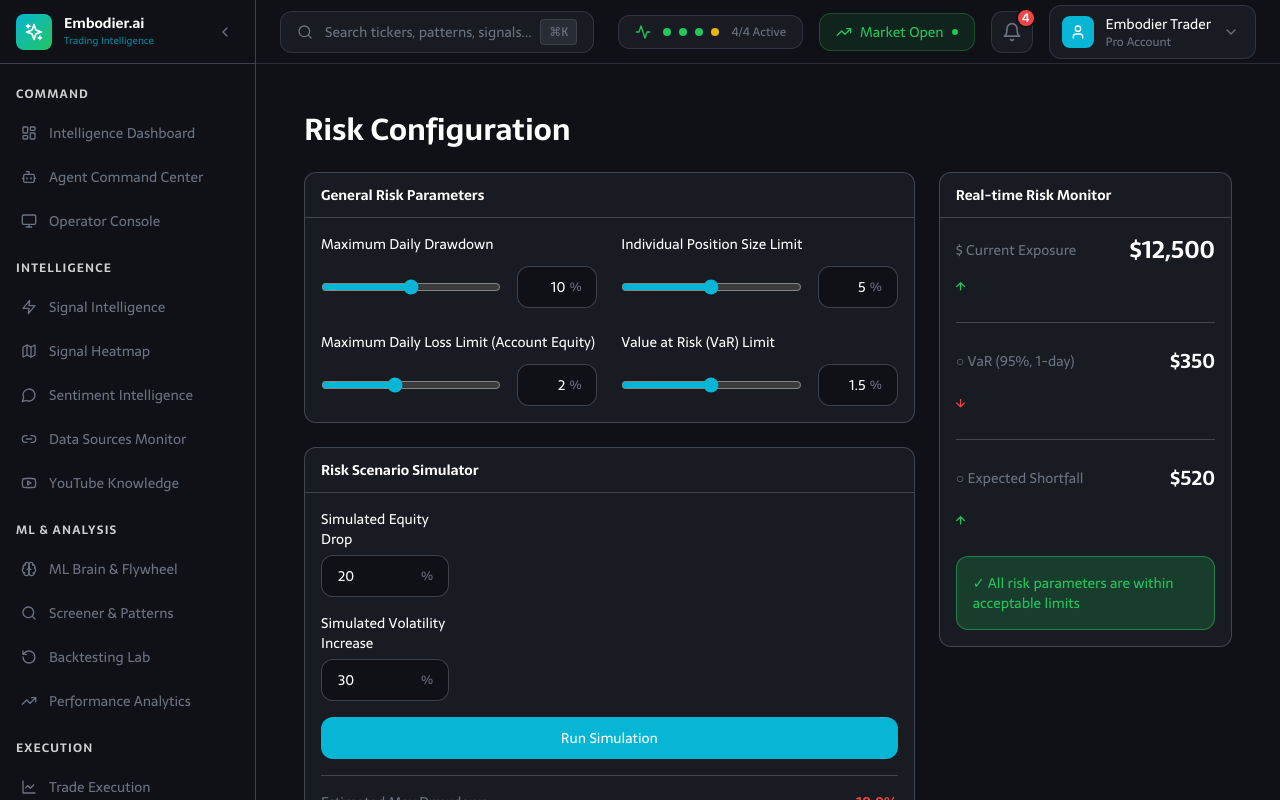
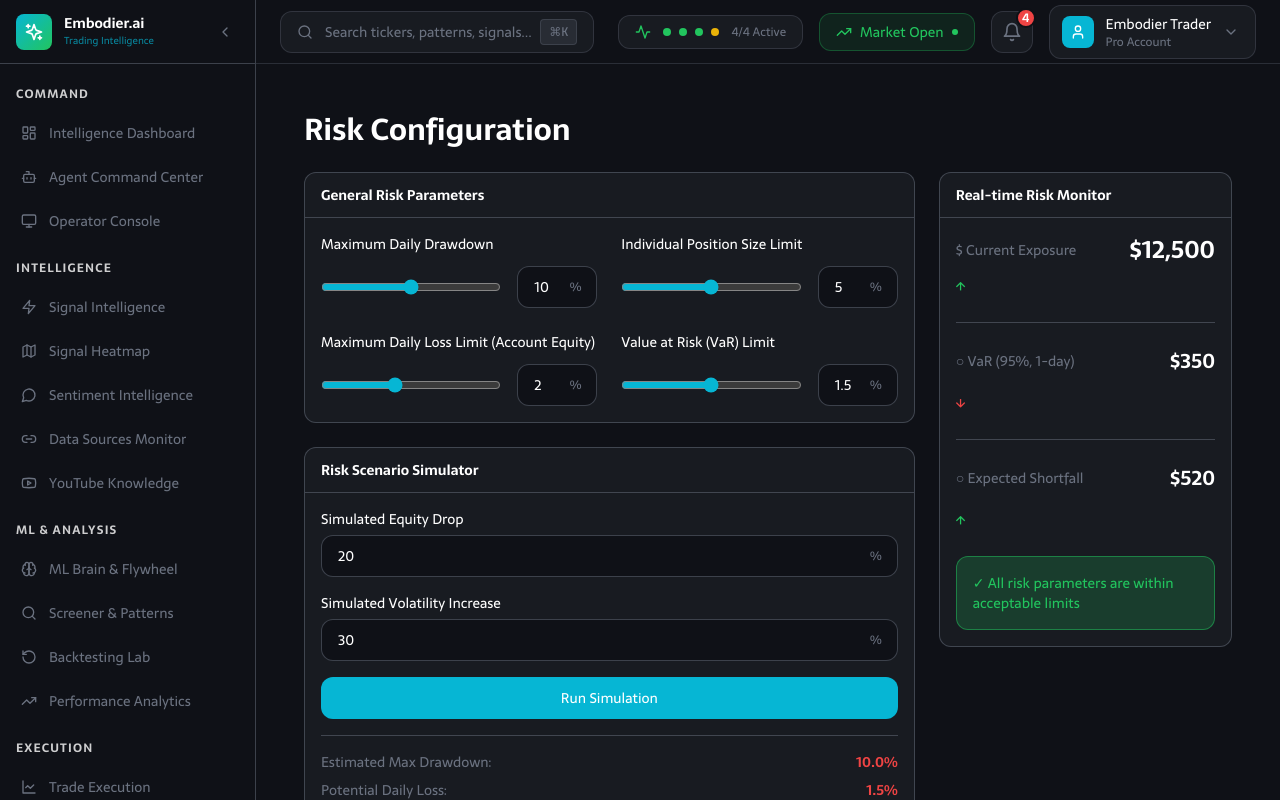
Before and after one commit to Espenator/elite-trading-system, a React (Vite) app in the folder frontend-v2/: page /risk in a window 1280 px wide. Shown: the top 800 px of the page. Built offline with nearby package versions, Linux system fonts and the light colour scheme; the HTML template or start-up script is replaced by a standard one.

Commit message:
style: Refactor CSS and component styles for improved consistency and user experience across the application

```diff
--- a/frontend-v2/src/components/ui/Toggle.jsx
+++ b/frontend-v2/src/components/ui/Toggle.jsx
@@ -34,8 +34,8 @@ export default function Toggle({
       >
         <span
           className={clsx(
-            'pointer-events-none inline-block h-5 w-5 rounded-full bg-white shadow ring-0 transition translate-x-0.5 mt-0.5',
-            checked && 'translate-x-5'
+            'pointer-events-none inline-block h-5 w-5 rounded-full bg-white shadow ring-0 transition translate-x-0.5 mt-[1px]',
+            checked && 'translate-x-[21px]'
           )}
         />
       </button>
--- a/frontend-v2/src/index.css
+++ b/frontend-v2/src/index.css
@@ -3,7 +3,11 @@
 @tailwind utilities;
 
 :root {
-  font-family: 'Sarala', system-ui, -apple-system, sans-serif;
+  font-family:
+    "Sarala",
+    system-ui,
+    -apple-system,
+    sans-serif;
 }
 
 /* Custom scrollbar */
@@ -18,20 +22,18 @@
 
 ::-webkit-scrollbar-thumb {
   background: #6b7280;
-  border-radius: 4px;
+  appearance: none;
+  margin: 0;
+  height: 0;
+  width: 0;
+  opacity: 0;
+  pointer-events: none;
+  position: absolute;
 }
 
-::-webkit-scrollbar-thumb:hover {
-  background: #9ca3af;
-}
-
-/* Glow effects */
-.glow-green {
-  box-shadow: 0 0 20px rgba(34, 197, 94, 0.3);
-}
-
-.glow-red {
-  box-shadow: 0 0 20px rgba(239, 68, 68, 0.3);
+input[type="number"] {
+  -moz-appearance: textfield;
+  appearance: textfield;
 }
 
 /* Card hover effects */
@@ -45,7 +47,8 @@
 }
 
 @keyframes pulse-live {
-  0%, 100% {
+  0%,
+  100% {
     opacity: 1;
   }
   50% {
@@ -62,3 +65,21 @@
 .table-row-hover {
   @apply transition-colors hover:bg-secondary/20 cursor-pointer;
 }
+
+/* Hide number input spin buttons (Chrome, Safari, Edge, Firefox) */
+input[type="number"]::-webkit-outer-spin-button,
+input[type="number"]::-webkit-inner-spin-button {
+  -webkit-appearance: none;
+  appearance: none;
+  margin: 0;
+  height: 0;
+  width: 0;
+  opacity: 0;
+  pointer-events: none;
+  position: absolute;
+}
+
+input[type="number"] {
+  -moz-appearance: textfield;
+  appearance: textfield;
+}
--- a/frontend-v2/src/pages/RiskIntelligence.jsx
+++ b/frontend-v2/src/pages/RiskIntelligence.jsx
@@ -1,7 +1,7 @@
-import React, { useState } from 'react';
-import Card from '../components/ui/Card';
-import TextField from '../components/ui/TextField';
-import Button from '../components/ui/Button';
+import React, { useState } from "react";
+import Card from "../components/ui/Card";
+import TextField from "../components/ui/TextField";
+import Button from "../components/ui/Button";
 
 const RiskIntelligence = () => {
   const [maxDrawdown, setMaxDrawdown] = useState(10);
@@ -12,7 +12,10 @@ const RiskIntelligence = () => {
   const [volatilityIncrease, setVolatilityIncrease] = useState(30);
 
   const handleRunSimulation = () => {
-    console.log('Running risk simulation with:', { equityDrop, volatilityIncrease });
+    console.log("Running risk simulation with:", {
+      equityDrop,
+      volatilityIncrease,
+    });
   };
 
   return (
@@ -27,7 +30,9 @@ const RiskIntelligence = () => {
           <Card title="General Risk Parameters">
             <div className="grid grid-cols-1 md:grid-cols-2 gap-6">
               <div>
-                <label className="block text-sm font-medium text-white mb-3">Maximum Daily Drawdown</label>
+                <label className="block text-sm font-medium text-white mb-3">
+                  Maximum Daily Drawdown
+                </label>
                 <div className="flex items-center gap-4">
                   <input
                     type="range"
@@ -37,25 +42,49 @@ const RiskIntelligence = () => {
                     onChange={(e) => setMaxDrawdown(parseFloat(e.target.value))}
                     className="flex-1 accent-primary"
                   />
-                  <TextField type="number" value={maxDrawdown} onChange={(e) => setMaxDrawdown(parseFloat(e.target.value) || 0)} suffix="%" className="w-20" inputClassName="text-right w-16" />
+                  <TextField
+                    type="number"
+                    value={maxDrawdown}
+                    onChange={(e) =>
+                      setMaxDrawdown(parseFloat(e.target.value) || 0)
+                    }
+                    suffix="%"
+                    className="w-20"
+                    inputClassName="w-16"
+                  />
                 </div>
               </div>
               <div>
-                <label className="block text-sm font-medium text-white mb-3">Individual Position Size Limit</label>
+                <label className="block text-sm font-medium text-white mb-3">
+                  Individual Position Size Limit
+                </label>
                 <div className="flex items-center gap-4">
                   <input
                     type="range"
                     min="0"
                     max="10"
                     value={positionSizeLimit}
-                    onChange={(e) => setPositionSizeLimit(parseFloat(e.target.value))}
+                    onChange={(e) =>
+                      setPositionSizeLimit(parseFloat(e.target.value))
+                    }
                     className="flex-1 accent-primary"
                   />
-                  <TextField type="number" value={positionSizeLimit} onChange={(e) => setPositionSizeLimit(parseFloat(e.target.value) || 0)} suffix="%" className="w-20" inputClassName="text-right w-16" />
+                  <TextField
+                    type="number"
+                    value={positionSizeLimit}
+                    onChange={(e) =>
+                      setPositionSizeLimit(parseFloat(e.target.value) || 0)
+                    }
+                    suffix="%"
+                    className="w-20"
+                    inputClassName="w-16"
+                  />
                 </div>
               </div>
               <div>
-                <label className="block text-sm font-medium text-white mb-3">Maximum Daily Loss Limit (Account Equity)</label>
+                <label className="block text-sm font-medium text-white mb-3">
+                  Maximum Daily Loss Limit (Account Equity)
+                </label>
                 <div className="flex items-center gap-4">
                   <input
                     type="range"
@@ -63,14 +92,28 @@ const RiskIntelligence = () => {
                     max="5"
                     step="0.5"
                     value={maxDailyLoss}
-                    onChange={(e) => setMaxDailyLoss(parseFloat(e.target.value))}
+                    onChange={(e) =>
+                      setMaxDailyLoss(parseFloat(e.target.value))
+                    }
                     className="flex-1 accent-primary"
                   />
-                  <TextField type="number" value={maxDailyLoss} onChange={(e) => setMaxDailyLoss(parseFloat(e.target.value) || 0)} step="0.1" suffix="%" className="w-20" inputClassName="text-right w-16" />
+                  <TextField
+                    type="number"
+                    value={maxDailyLoss}
+                    onChange={(e) =>
+                      setMaxDailyLoss(parseFloat(e.target.value) || 0)
+                    }
+                    step="0.1"
+                    suffix="%"
+                    className="w-20"
+                    inputClassName="w-16"
+                  />
                 </div>
               </div>
               <div>
-                <label className="block text-sm font-medium text-white mb-3">Value at Risk (VaR) Limit</label>
+                <label className="block text-sm font-medium text-white mb-3">
+                  Value at Risk (VaR) Limit
+                </label>
                 <div className="flex items-center gap-4">
                   <input
                     type="range"
@@ -81,7 +124,17 @@ const RiskIntelligence = () => {
                     onChange={(e) => setVarLimit(parseFloat(e.target.value))}
                     className="flex-1 accent-primary"
                   />
-                  <TextField type="number" value={varLimit} onChange={(e) => setVarLimit(parseFloat(e.target.value) || 0)} step="0.1" suffix="%" className="w-20" inputClassName="text-right w-16" />
+                  <TextField
+                    type="number"
+                    value={varLimit}
+                    onChange={(e) =>
+                      setVarLimit(parseFloat(e.target.value) || 0)
+                    }
+                    step="0.1"
+                    suffix="%"
+                    className="w-20"
+                    inputClassName="w-16"
+                  />
                 </div>
               </div>
             </div>
@@ -89,17 +142,46 @@ const RiskIntelligence = () => {
 
           <Card title="Risk Scenario Simulator">
             <div className="space-y-4">
-              <TextField label="Simulated Equity Drop" type="number" value={equityDrop} onChange={(e) => setEquityDrop(parseFloat(e.target.value) || 0)} suffix="%" className="max-w-[8rem]" />
-              <TextField label="Simulated Volatility Increase" type="number" value={volatilityIncrease} onChange={(e) => setVolatilityIncrease(parseFloat(e.target.value) || 0)} suffix="%" className="max-w-[8rem]" />
-              <Button variant="primary" fullWidth onClick={handleRunSimulation} className="mt-4">Run Simulation</Button>
+              <TextField
+                label="Simulated Equity Drop"
+                type="number"
+                value={equityDrop}
+                onChange={(e) => setEquityDrop(parseFloat(e.target.value) || 0)}
+                suffix="%"
+              />
+              <TextField
+                label="Simulated Volatility Increase"
+                type="number"
+                value={volatilityIncrease}
+                onChange={(e) =>
+                  setVolatilityIncrease(parseFloat(e.target.value) || 0)
+                }
+                suffix="%"
+              />
+              <Button
+                variant="primary"
+                fullWidth
+                onClick={handleRunSimulation}
+                className="mt-4"
+              >
+                Run Simulation
+              </Button>
               <div className="mt-4 pt-4 border-t border-secondary/50">
                 <div className="flex justify-between mb-2">
-                  <span className="text-sm text-secondary">Estimated Max Drawdown:</span>
-                  <span className="text-sm font-semibold text-danger">10.0%</span>
+                  <span className="text-sm text-secondary">
+                    Estimated Max Drawdown:
+                  </span>
+                  <span className="text-sm font-semibold text-danger">
+                    10.0%
+                  </span>
                 </div>
                 <div className="flex justify-between">
-                  <span className="text-sm text-secondary">Potential Daily Loss:</span>
-                  <span className="text-sm font-semibold text-danger">1.5%</span>
+                  <span className="text-sm text-secondary">
+                    Potential Daily Loss:
+                  </span>
+                  <span className="text-sm font-semibold text-danger">
+                    1.5%
+                  </span>
                 </div>
               </div>
             </div>
@@ -107,38 +189,47 @@ const RiskIntelligence = () => {
 
           <Card title="Risk History Chart">
             <div className="h-64 flex items-center justify-center bg-dark/50 rounded">
-              <p className="text-secondary">Historical Risk Metrics Chart (Placeholder)</p>
+              <p className="text-secondary">
+                Historical Risk Metrics Chart (Placeholder)
+              </p>
             </div>
           </Card>
         </div>
 
         <div className="lg:col-span-1">
           <Card title="Real-time Risk Monitor" className="sticky top-6">
-
             <div className="space-y-6">
               <div>
                 <div className="flex items-center justify-between mb-2">
-                  <span className="text-sm text-secondary">$ Current Exposure</span>
+                  <span className="text-sm text-secondary">
+                    $ Current Exposure
+                  </span>
                   <span className="text-2xl font-bold text-white">$12,500</span>
                 </div>
                 <span className="text-success">↑</span>
               </div>
               <div className="border-t border-secondary/50 pt-6">
                 <div className="flex items-center justify-between mb-4">
-                  <span className="text-sm text-secondary">○ VaR (95%, 1-day)</span>
+                  <span className="text-sm text-secondary">
+                    ○ VaR (95%, 1-day)
+                  </span>
                   <span className="text-xl font-bold text-white">$350</span>
                 </div>
                 <span className="text-danger">↓</span>
               </div>
               <div className="border-t border-secondary/50 pt-6">
                 <div className="flex items-center justify-between mb-4">
-                  <span className="text-sm text-secondary">○ Expected Shortfall</span>
+                  <span className="text-sm text-secondary">
+                    ○ Expected Shortfall
+                  </span>
                   <span className="text-xl font-bold text-white">$520</span>
                 </div>
                 <span className="text-success">↑</span>
               </div>
               <div className="mt-6 p-4 bg-success/20 border border-success/50 rounded-xl">
-                <p className="text-sm text-success">✓ All risk parameters are within acceptable limits</p>
+                <p className="text-sm text-success">
+                  ✓ All risk parameters are within acceptable limits
+                </p>
               </div>
             </div>
           </Card>
```
Also changed, not shown: frontend-v2/src/pages/Settings.jsx (+274 -75 lines).
